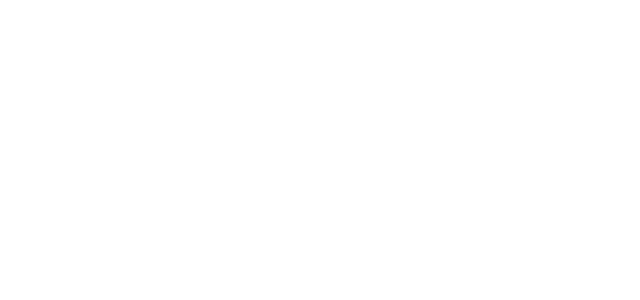
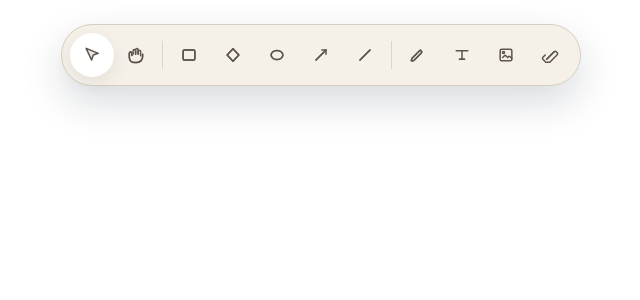
Before and after one commit to MuhammadTalha57/excalidraw-clone, a Next.js app in the folder web/: page / in a window 1280 px wide. Shown: the top 300 px of the page, without its empty margins (319-959 px from the left). Built offline with nearby package versions, Linux system fonts and the light colour scheme.

Commit message:
Enhanced UI

```diff
--- a/web/app/page.tsx
+++ b/web/app/page.tsx
@@ -1,5 +1,6 @@
 import Canvas from "@/components/canvas/canvas";
+import Whiteboard from "@/components/whiteboard";
 
 export default function Home() {
-    return <Canvas></Canvas>;
+    return <Whiteboard></Whiteboard>;
 }
--- a/web/components/canvas/canvas.tsx
+++ b/web/components/canvas/canvas.tsx
@@ -1,7 +1,6 @@
 "use client";
 
 import { useLayoutEffect, useRef, useState } from "react";
-import { create } from "zustand";
 import renderElement from "./renderElement";
 import pointerHandler from "./interactions/captureInteraction";
 import { usePreviewElementStore } from "@/stores/usePreviewElement";
--- a/web/components/toolbar.tsx
+++ b/web/components/toolbar.tsx
@@ -1,14 +1,7 @@
 "use client";
 
-import {
-    Dispatch,
-    ReactNode,
-    SetStateAction,
-    useEffect,
-    useMemo,
-    useRef,
-    useState,
-} from "react";
+import { useSelectedToolStore } from "@/stores/useSelectedTool";
+import { ReactNode, useEffect, useMemo, useRef, useState } from "react";
 
 export type ToolbarItem = {
     name: string;
@@ -20,9 +13,9 @@
 
 export const defaultToolbarItems: ToolbarItem[] = [
     {
-        name: "selection",
-        icon: <SelectionIcon />,
-        selectedIcon: <SelectionIcon active />,
+        name: "select",
+        icon: <SelectIcon />,
+        selectedIcon: <SelectIcon active />,
     },
     {
         name: "hand",
@@ -82,7 +75,7 @@
 const OUTER_PADDING = 8;
 
 const TOOL_GROUPS = new Map<string, number>([
-    ["selection", 0],
+    ["select", 0],
     ["hand", 0],
     ["rectangle", 1],
     ["diamond", 1],
@@ -96,19 +89,17 @@
 ]);
 
 export default function Toolbar({
-    selectedTool,
-    setSelectedTool,
     items = defaultToolbarItems,
     className = "",
 }: {
-    selectedTool: string;
-    setSelectedTool: Dispatch<SetStateAction<string>>;
     items?: ToolbarItem[];
     className?: string;
 }) {
     const [isScrollable, setIsScrollable] = useState(false);
     const toolbarRef = useRef<HTMLDivElement | null>(null);
 
+    const selectedTool = useSelectedToolStore().selectedTool;
+    const setSelectedTool = useSelectedToolStore().setSelectedTool;
     const naturalWidth = useMemo(() => {
         if (items.length === 0) return 0;
 
@@ -180,7 +171,9 @@
                                     aria-label={item.name}
                                     aria-pressed={isSelected}
                                     title={item.name}
-                                    onClick={() => setSelectedTool(item.name)}
+                                    onClick={() =>
+                                        setSelectedTool(item.name as Tool)
+                                    }
                                     className={`hover:cursor-pointer flex h-11 w-11 items-center justify-center rounded-full border border-transparent text-[#5e564b] transition-all duration-150 hover:-translate-y-px hover:bg-white/80 hover:text-[#1f1b16] hover:shadow-sm focus-visible:outline-none focus-visible:ring-2 focus-visible:ring-[#c77a1f]/35 ${
                                         isSelected
                                             ? "border-[#d7b18a] bg-white text-[#1f1b16] shadow-[0_6px_18px_rgba(15,23,42,0.08)]"
@@ -198,7 +191,7 @@
     );
 }
 
-function SelectionIcon({ active = false }: { active?: boolean }) {
+function SelectIcon({ active = false }: { active?: boolean }) {
     return (
         <svg
             viewBox="0 0 24 24"
--- a/web/components/whiteboard.tsx
+++ b/web/components/whiteboard.tsx
@@ -2,58 +2,25 @@
 
 import Toolbar from "@/components/toolbar";
 import { useLayoutEffect, useRef, useState } from "react";
+import Canvas from "./canvas/canvas";
+import { useSelectedToolStore } from "@/stores/useSelectedTool";
 export default function Whiteboard() {
-    const canvasRef = useRef<HTMLCanvasElement | null>(null);
-    const [selectedTool, setSelectedTool] = useState("selection");
-
+    const selectedTool = useSelectedToolStore().selectedTool;
     const cursorClass =
         selectedTool === "hand"
             ? "cursor-grab"
-            : selectedTool === "selection"
+            : selectedTool === "select"
               ? "cursor-default"
-              : selectedTool === "eraser"
-                ? "cursor-crosshair"
-                : "cursor-crosshair";
+              : "cursor-crosshair";
 
-    useLayoutEffect(() => {
-        const canvas = canvasRef.current;
-        if (!canvas) return;
-
-        const ctx = canvas.getContext("2d");
-        if (!ctx) return;
-
-        const dpr = window.devicePixelRatio || 1;
-        const cssWidth = window.innerWidth;
-        const cssHeight = window.innerHeight;
-
-        canvas.style.width = `${cssWidth}px`;
-        canvas.style.height = `${cssHeight}px`;
-        canvas.width = Math.round(cssWidth * dpr);
-        canvas.height = Math.round(cssHeight * dpr);
-
-        ctx.setTransform(dpr, 0, 0, dpr, 0, 0);
-        ctx.clearRect(0, 0, cssWidth, cssHeight);
-
-        ctx.beginPath();
-        ctx.moveTo(0, 0);
-        ctx.lineTo(200, 100);
-        ctx.lineWidth = 3;
-        ctx.stroke();
-    }, []);
     return (
-        <div className="relative min-h-screen w-full overflow-hidden bg-[#f1ece4]">
-            <canvas
-                ref={canvasRef}
-                width={500}
-                height={500}
-                className={`absolute inset-0 h-full w-full bg-[#f1ece4] ${cursorClass}`}
-            />
+        <div
+            className={`relative min-h-screen w-full overflow-hidden bg-[#f1ece4] ${cursorClass}`}
+        >
+            <Canvas></Canvas>
 
             <div className="pointer-events-none absolute inset-x-0 top-4 z-10 flex justify-center px-4 sm:top-6">
-                <Toolbar
-                    selectedTool={selectedTool}
-                    setSelectedTool={setSelectedTool}
-                />
+                <Toolbar />
             </div>
         </div>
     );
--- /dev/null
+++ b/web/stores/useSelectedTool.ts
@@ -0,0 +1,13 @@
+import { create } from "zustand";
+
+type SelectedToolStore = {
+    selectedTool: Tool;
+
+    setSelectedTool: (tool: Tool) => void;
+};
+
+export const useSelectedToolStore = create<SelectedToolStore>((set) => ({
+    selectedTool: "select",
+
+    setSelectedTool: (tool) => set({ selectedTool: tool }),
+}));
```
